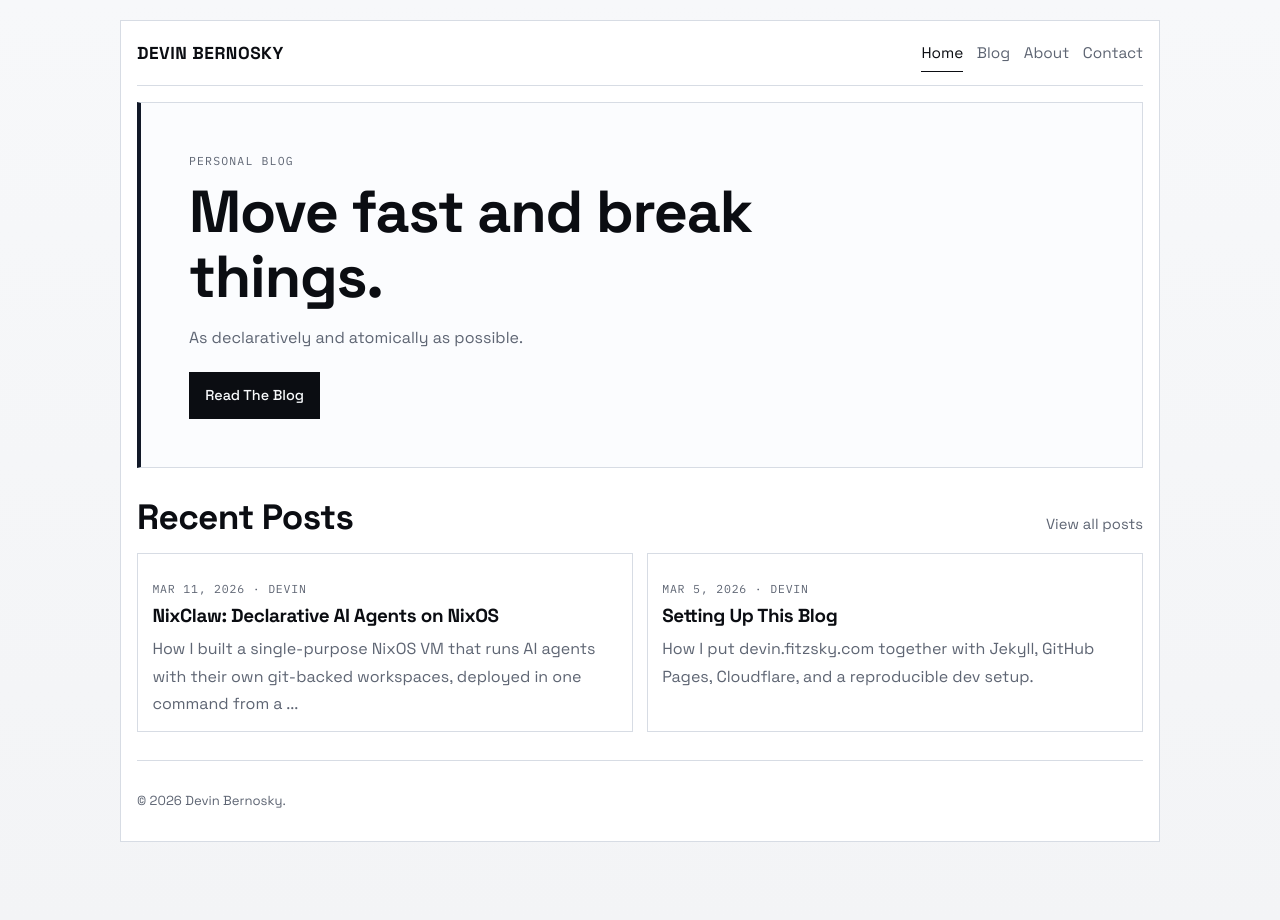
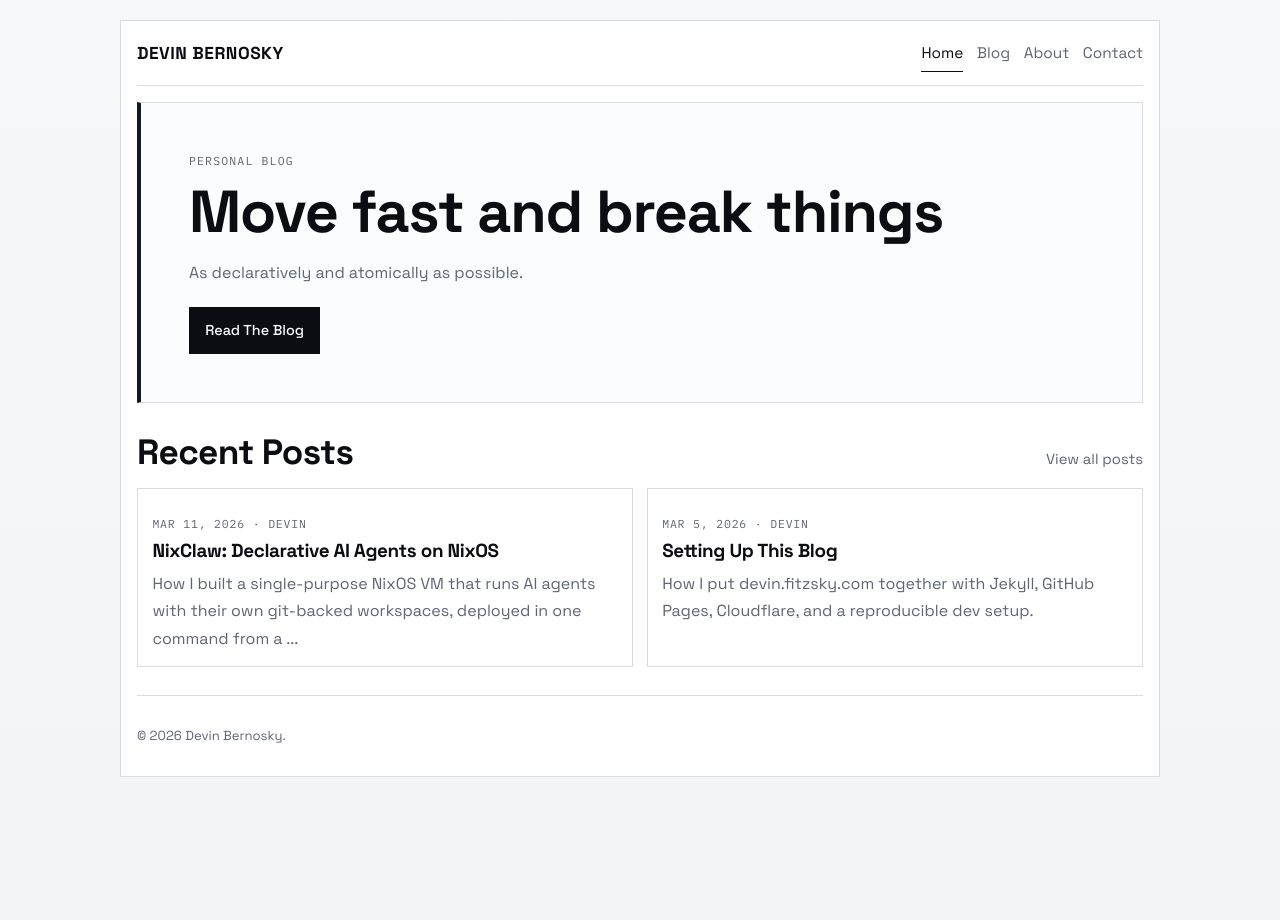
Before and after one commit to devindudeman/blog, a Jekyll site: the page built from index.html, in a window 1280 px wide. Built offline with Jekyll 4.4.1, drawn with Linux system fonts in a browser that asks for light colours.

Commit message:
Remove period from hero heading

```diff
--- a/_layouts/home.html
+++ b/_layouts/home.html
@@ -4,7 +4,7 @@ layout: default
 
 <section class="hero">
   <p class="eyebrow">Personal Blog</p>
-  <h1>Move fast and break things.</h1>
+  <h1>Move fast and break things</h1>
   <p class="hero-copy">As declaratively and atomically as possible.</p>
   <a class="hero-cta" href="{{ "/blog/" | relative_url }}">Read The Blog</a>
 </section>
```
